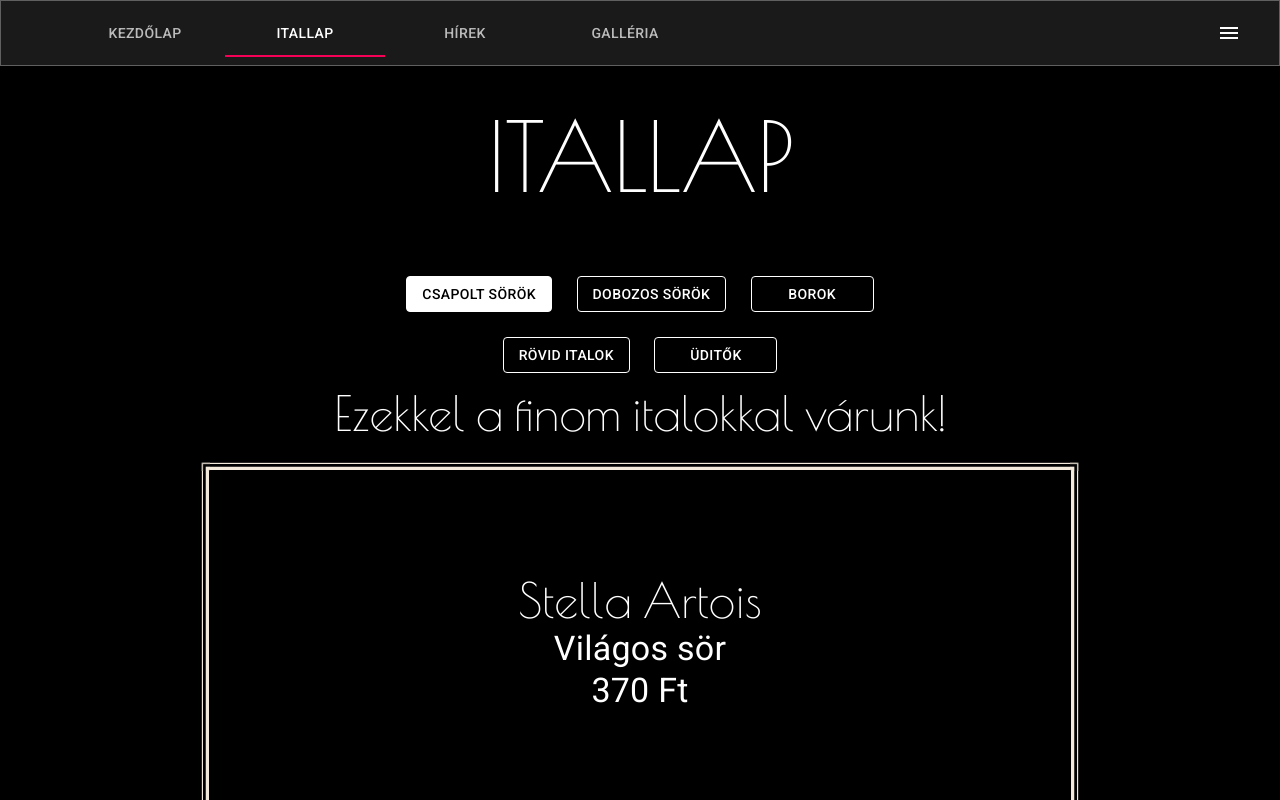
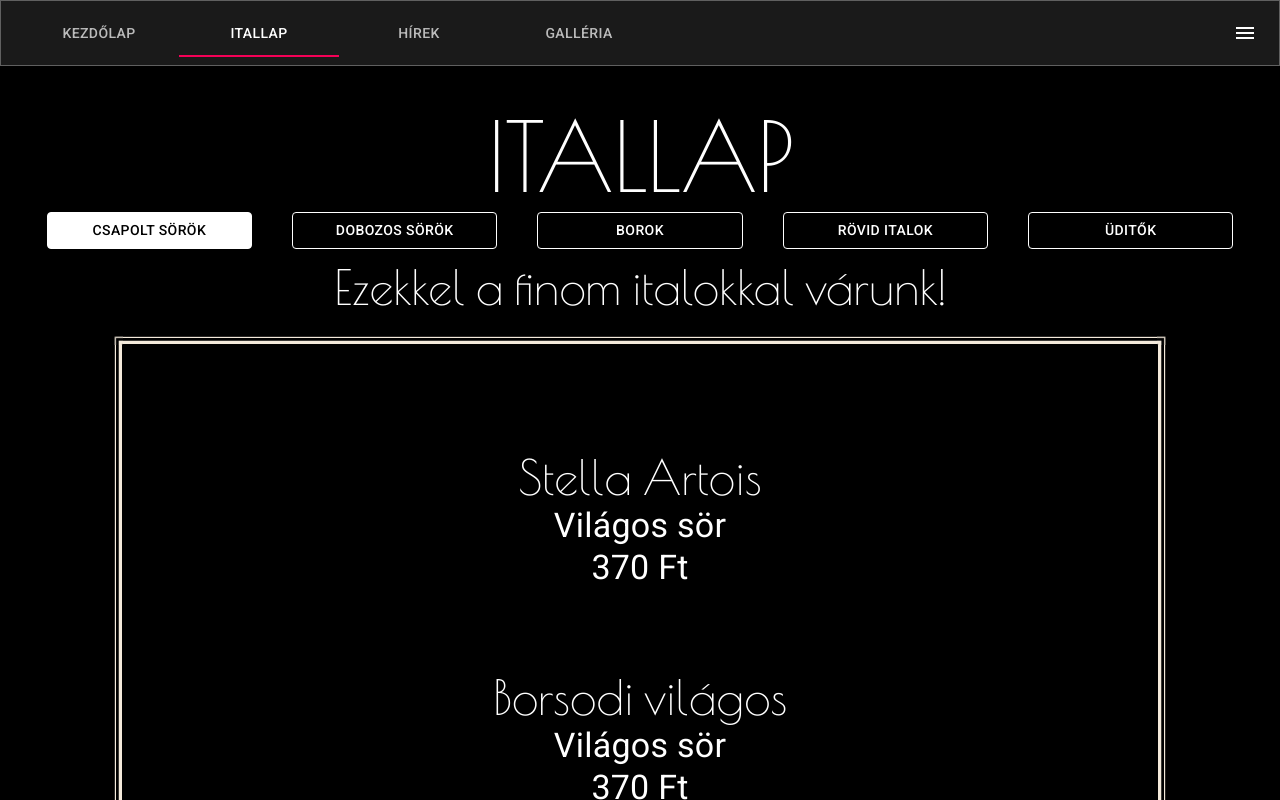
Before and after one commit to peterprincz/szunyife, a Next.js app: page /drinklist in a window 1280 px wide. Shown: the top 800 px of the page. Built offline with nearby package versions, Linux system fonts and the light colour scheme.

Commit message:
refactor

```diff
--- a/components/backgroundVideo.js
+++ b/components/backgroundVideo.js
@@ -7,6 +7,7 @@
   const classes = {
     overLay: {
       position: "absolute",
+
       top: "10%",
       width: "100%",
       left: 0,
--- a/components/cardImage.js
+++ b/components/cardImage.js
@@ -12,7 +12,6 @@
 
     const classes = {
         card: {
-            margin: "2%",
             height: "100%",
             width:"100%",
             textAlign:'center'
--- a/components/layout.js
+++ b/components/layout.js
@@ -2,7 +2,7 @@
 import Header from './header'
 
 
-export default function Layout({ children, title }) {
+export default function Layout({ children, title, marginTopDisabled }) {
   return (
     <div>
       <Head>
@@ -16,7 +16,7 @@
       </Head>
       <Header title={title}/>
       <main>
-        <div style={{marginTop: 100}} >
+        <div style={{marginTop: marginTopDisabled ? 0: 100}} >
           {children}
         </div>
       </main>
--- a/pages/drinklist.js
+++ b/pages/drinklist.js
@@ -3,6 +3,10 @@
 import { Button } from '@material-ui/core';
 import Typography from '@material-ui/core/Typography';
 import { getDrinkData } from '../util/localDataReader'
+import Grid from '@material-ui/core/Grid';
+import Container from '@material-ui/core/Container';
+
+
 
 export async function getStaticProps() {
 
@@ -14,43 +18,25 @@
 export default function DrinkList(props) {
 
     const classes = {
-        pageContainer: {
-            display: "flex",
-            alignItems: "center",
-            flexDirection: "column",
-            marginLeft: "10%",
-            marginRight: "10%"
-        },
-        buttonContainer: {
-            display: "flex",
-            marginTop: "5%",
-            width: "60%",
-            flexWrap: "wrap",
-            justifyContent: "center"
-        },
         categoryButton: {
-            margin: "2%",
-            minWidth: "20%",
+            width: "100%",
             color: "white",
             backgroundColor: "black",
             borderColor: "white"
         },
         activeCategoryButton: {
-            margin: "2%",
-            minWidth: "20%",
+            width: "100%",
             color: "black",
             backgroundColor: "white",
             borderColor: "white"
-        },
-        shortDesc: {
-            textAlign: "center"
         },
         drinkListContainer: {
             borderImage: "url(./drinkborder.png) 70 70 round",
             borderWidth: "30px",
             borderStyle: "solid",
             width: "80%",
-            padding: "2%"
+            padding: "2%",
+            margin:"auto",
         },
         drinkContainer: {
             textAlign: "center",
@@ -66,21 +52,26 @@
             <Typography variant="h1" align="center">
                 ITALLAP
             </Typography>
-            <div style={classes.pageContainer}>
-                <div style={classes.buttonContainer}>
+            <Container fixed>
+                <Grid container justifyContent="center">
                     {props.categories.map(category => {
-                        if (category.id == activeCategory.id) {
-                            return (<Button key={category.id} variant="outlined" style={classes.activeCategoryButton}>{category.title}</Button>)
-                        } else {
-                            return (<Button key={category.id} variant="outlined" onClick={() => setActiveCategory({ id: category.id })} style={classes.categoryButton}>{category.title}</Button>)
-                        }
+                        const active = category.id == activeCategory.id
+                        return (
+                            <Grid item md={2} sm={12} xs={12} style={{ marginBottom: 10, marginLeft: 20, marginRight: 20 }}>
+                                <Button key={category.id}
+                                    variant="outlined"
+                                    onClick={active ? () => { } : () => setActiveCategory({ id: category.id })}
+                                    style={active ? classes.activeCategoryButton : classes.categoryButton}>
+                                    {category.title}
+                                </Button>
+                            </Grid>)
                     })}
-                </div>
-                <div style={classes.shortDesc}>
-                    <Typography align="center" variant="h3">
-                        Ezekkel a finom italokkal várunk!
-                    </Typography>
-                </div>
+                </Grid>
+            </Container>
+            <Container fixed>
+                <Typography align="center" variant="h3">
+                    Ezekkel a finom italokkal várunk!
+                </Typography>
                 <div style={classes.drinkListContainer}>
                     {props.drinks
                         .filter(drink => drink.categoryId === activeCategory.id)
@@ -102,7 +93,7 @@
                             )
                         })}
                 </div>
-            </div>
+            </Container>
         </Layout>
     )
 }
--- a/styles/global.css
+++ b/styles/global.css
@@ -54,20 +54,14 @@
 .MuiTypography-colorTextSecondary {
     color:#ffffffd1 !important
 }
-/*
-.MuiInput-input {
-    color:white !important;
-    opacity:1 !important;
+
+.MuiTabScrollButton-root {
+    width: 10px !important;
 }
-.MuiFormLabel-filled {
-    color:white !important;
-    opacity:1 !important;
+.MuiToolbar-gutters {
+    padding-left: 8px !important;
+    padding-right: 8px !important;
 }
-.MuiFormLabel-root {
-    color:white !important;
-    opacity:1 !important;
-}
-*/
 
   .embla__viewport {
     overflow: hidden;
```
Also changed, not shown: pages/index.js (+24 -40 lines), pages/posts.js (+21 -34 lines).
